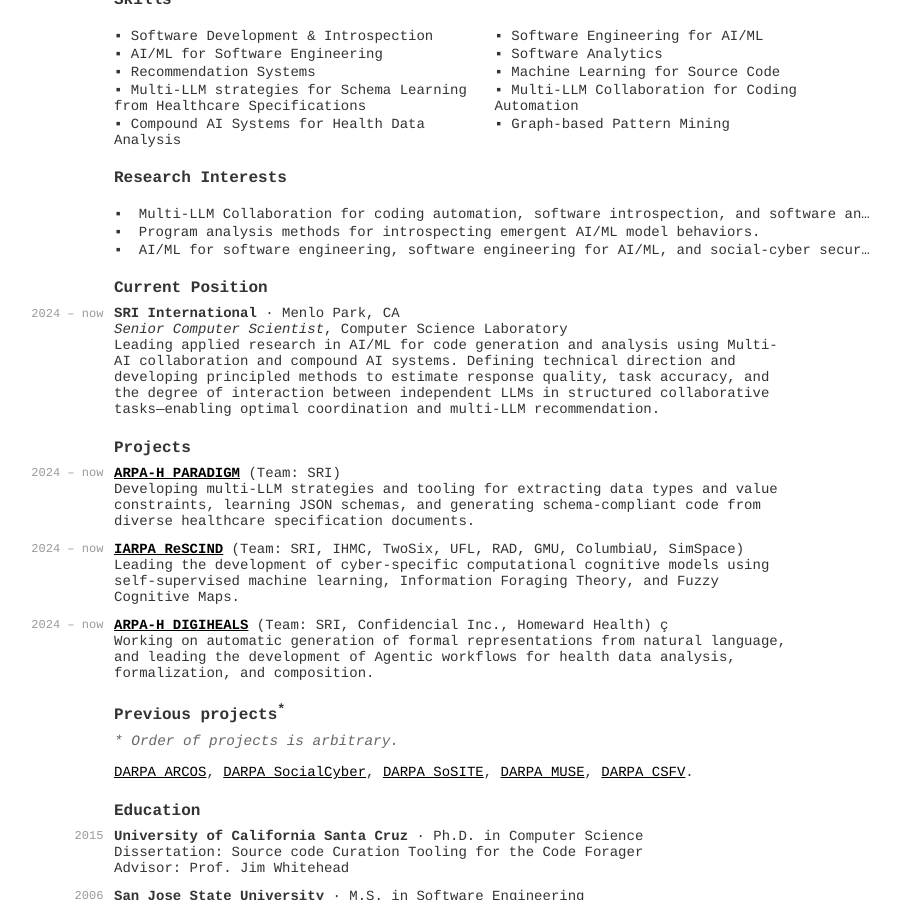
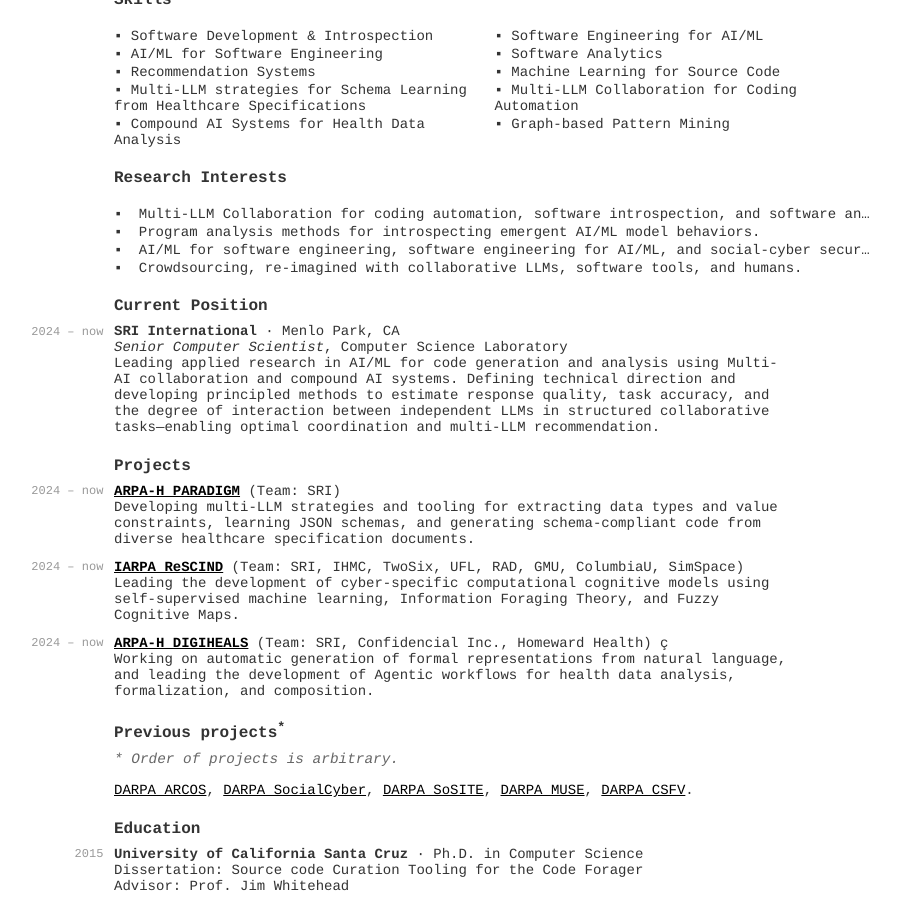
Before and after one commit to hsanchez/hsanchez.github.io, a Jekyll site: the page built from posts/notes/_posts/2017-02-01-cv.md, in a window 1280 px wide and 900 px high, scrolled down 528 px. Shown: the whole window, without its empty margins (196-1096 px from the left). Built offline with Jekyll 4.4.1, drawn with Linux system fonts in a browser that asks for light colours.

Commit message:
adds new research interest

```diff
--- a/posts/notes/_posts/2017-02-01-cv.md
+++ b/posts/notes/_posts/2017-02-01-cv.md
@@ -124,6 +124,7 @@
         <div>Multi-LLM Collaboration for coding automation, software introspection, and software analytics.</div>
         <div>Program analysis methods for introspecting emergent AI/ML model behaviors.</div>
         <div>AI/ML for software engineering, software engineering for AI/ML, and social-cyber security.</div>
+        <div>Crowdsourcing, re-imagined with collaborative LLMs, software tools, and humans.</div>
     </div>
   </div>
 </div>
```
